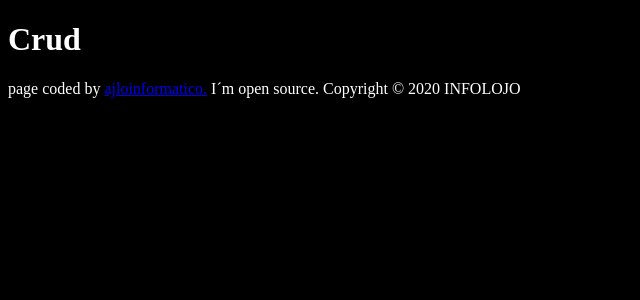
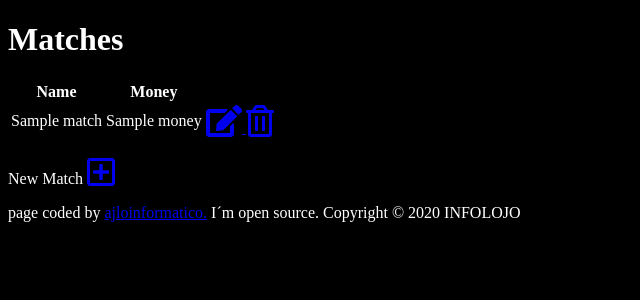
Before and after one commit to ajloinformatico/Django-Poker-Back, a Django app: template poker/templates/crud.html in a window 1280 px wide. Shown: the part 85-385 px from the top of the page, without its empty margins (0-640 px from the left). Run offline with Django 3.2, Linux system fonts and the light colour scheme; the template is opened without the code that fills it: most values are stand-ins (such as "Sample title", 1, 10 or a date in 2020).

Commit message:
curd finished

```diff
--- a/poker/pokerApp/forms.py
+++ b/poker/pokerApp/forms.py
@@ -64,3 +64,9 @@ class SignInform(forms.ModelForm):
                     'title':'Your country'
                 },),
         }
+
+
+class MatchForm(forms.ModelForm):
+    class Meta:
+        model= Match
+        fields = '__all__'
--- a/poker/pokerApp/models.py
+++ b/poker/pokerApp/models.py
@@ -48,8 +48,9 @@ class Match(models.Model):
     id = models.AutoField(primary_key=True)
     name = models.CharField(max_length=60)
     money = models.IntegerField()
-    players = models.ManyToManyField('Player')
+    #players = models.ManyToManyField('Player')
     date = models.DateField(auto_now=True)
+
 
     def __str__(self):
         return super().__str__()
--- a/poker/pokerApp/urls.py
+++ b/poker/pokerApp/urls.py
@@ -7,5 +7,7 @@ urlpatterns = [
     path('', login, name="index"),
     path('signin/', sigin, name="signin"),
     path('crud/<int:id>', crud, name="crud"),
-    path('matches/', matches, name="matches")
+    path('add_match/', add_match, name="add_match"),
+    path('edit_match/<int:player_id>/<int:team_id>', edit_match, name="edit_match"),
+    path('delete_match/<int:player_id>/<int:team_id>', delete_match, name="delete_match")
 ]
--- /dev/null
+++ b/poker/templates/add_match.html
@@ -0,0 +1,5 @@
+{% extends 'base.html' %}
+{% block title %}{{ Add Match }}{% endblock %}
+{% block content %}
+    <h1>Add match</h1>
+{% endblock content %}
--- a/poker/templates/crud.html
+++ b/poker/templates/crud.html
@@ -1,7 +1,32 @@
 {% extends 'base.html' %}
-{% block title %}{{ Crud }}{% endblock %}
+{% block title %}{{ Matches }}{% endblock %}
 {% block current_player %}Welcome <b> {{current_player.nick}}</b>{% endblock current_player %}
 {% block content %}
-    <h1>Crud</h1>
+    <h1>Matches</h1>
+     <table>
+            <thead>
+                <tr>
+                    <th>Name</th>
+                    <th>Money</th>
+                </tr>
+            </thead>
+            <tbody>
+                {% for match in matches %}
+                <tr>
+                    <td>{{match.name}}</td>
+                    <td>{{match.money}}</td>
+                    <td><a href="{% url 'edit_match' current_player.id match.id %}" alt="edit car" title="edit car">
+                            <i class="fas fa-edit fa-2x"></i>
+                        </a>
+                        <a href="{% url 'delete_match' current_player.id match.id %}">
+                            <i class="far fa-trash-alt fa-2x"></i>
+                        </a></td>
+                </tr>
+                {% endfor %}
 
+            </tbody>
+        </table>
+        <p>New Match
+            <a href="{% url 'add_match' %}"><i class="far fa-plus-square fa-2x"></i></a>
+        </p>
 {% endblock content %}
--- a/poker/templates/matches.html
+++ /dev/null
@@ -1,5 +0,0 @@
-{% extends 'base.html' %}
-{% block title %}{{ Matches }}{% endblock %}
-{% block content %}
-    <h1>Matches</h1>
-{% endblock content %}
```
Also changed, not shown: poker/pokerApp/views.py (+39 -3 lines), poker/templates/edit_match.html (added, +18 -0 lines), poker/db.sqlite3, poker/pokerApp/migrations/0008_auto_20210310_1129.py (added).
